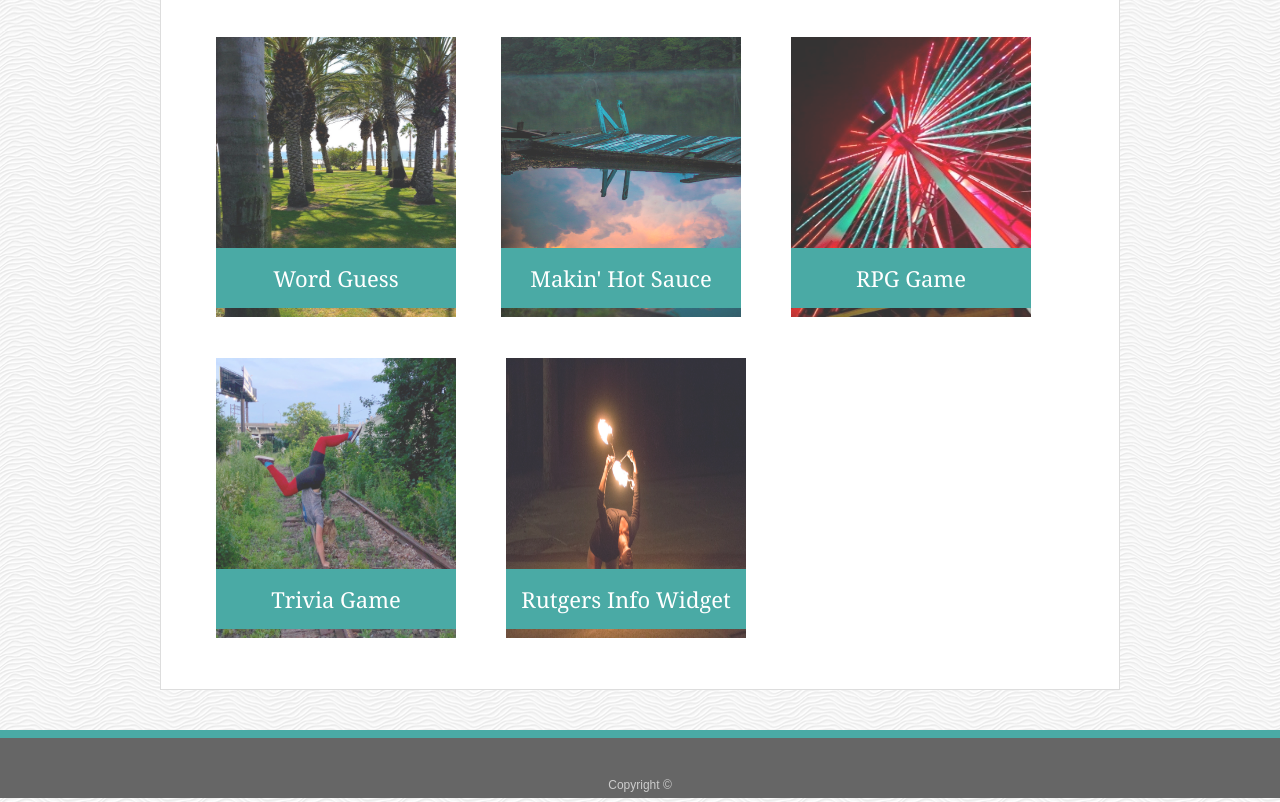
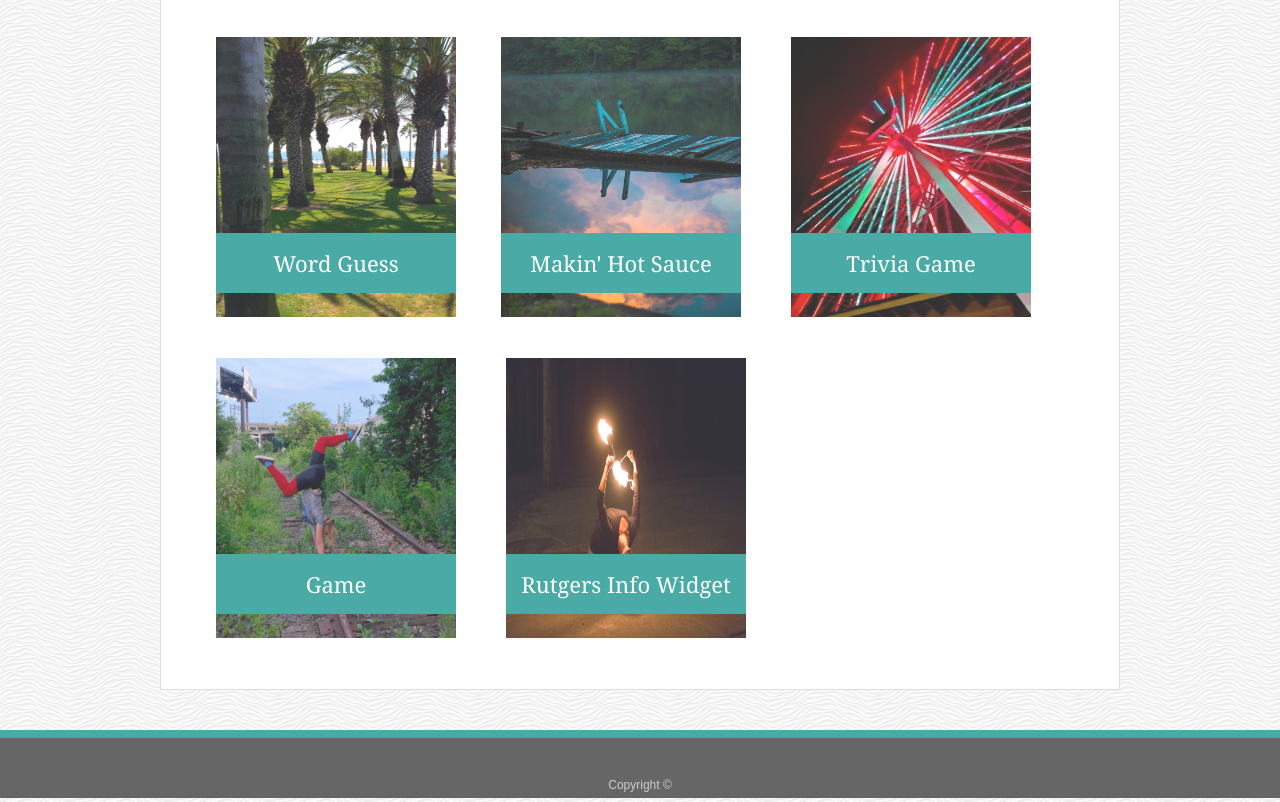
Before and after one commit to bleauwonder/Responsive-Portfolio, a plain HTML site: page portfolio.html in a window 1280 px wide. Shown: the part 236-1038 px from the top of the page. Drawn offline with Linux system fonts and the light colour scheme.

Commit message:
added Trivia Game link to portfolio page

```diff
--- a/assets/css/style.css
+++ b/assets/css/style.css
@@ -158,7 +158,7 @@ body {
 
   .work h3 {
     position: absolute;
-    bottom: 20px;
+    bottom: 35px;
     width: 100%;
     padding: 15px;
     margin-bottom: 0;
--- a/portfolio.html
+++ b/portfolio.html
@@ -39,12 +39,14 @@
 
           <div class="work">
             <img src="./assets/images/Ferris_wheel.JPG" alt="Ferris wheel">
-            <h3>RPG Game</h3>
+            <a href="https://bleauwonder.github.io/TriviaGame/">
+            <h3>Trivia Game</h3>
+            </a>
           </div>
 
           <div class="work">
             <img src="./assets/images/Handstand_on_traintracks.JPG" alt="handstand on traintracks">
-            <h3>Trivia Game</h3>
+            <h3>Game</h3>
           </div>
 
           <div class="work">
```
